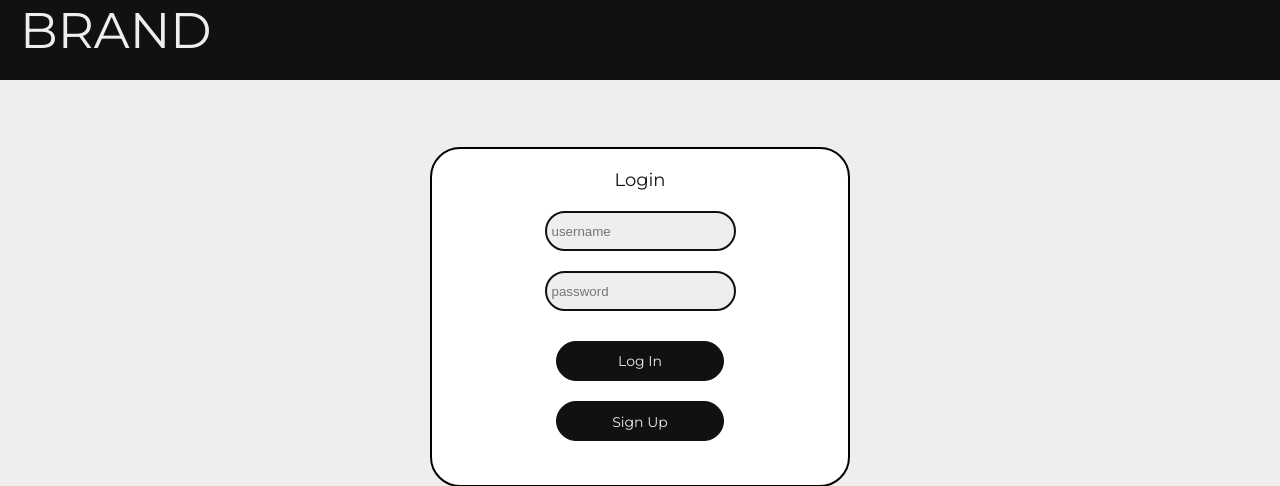
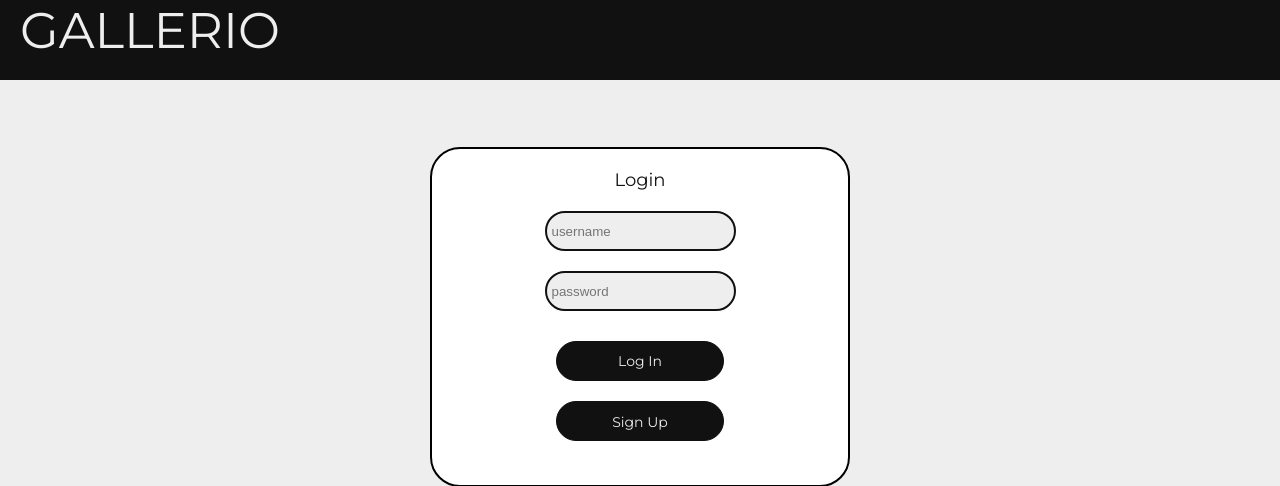
Before and after one commit to GavinStein1/django-project, a Django app: page /accounts/login/ in a window 1280 px wide. Shown: the top 486 px of the page. Run offline with Django 3.2, Linux system fonts and the light colour scheme.

Commit message:
Change brand to Gallerio

```diff
--- a/templates/base.html
+++ b/templates/base.html
@@ -3,7 +3,7 @@
 <html>
 <head>
   <meta charset="utf-8">
-  <title>{% block title %}Insta{% endblock %}</title>
+  <title>{% block title %}Gallerio{% endblock %}</title>
 </head>
 <body>
   <main>
--- a/templates/registration/login.html
+++ b/templates/registration/login.html
@@ -5,7 +5,7 @@
 {% block header %}
     <div class="header-menu">
           <div class="logo">
-              <a href="{% url 'home:home' %}">BRAND</a>
+              <a href="{% url 'home:home' %}">GALLERIO</a>
           </div>
           <table class ="header-table">
               <tr class="header-table">
```
